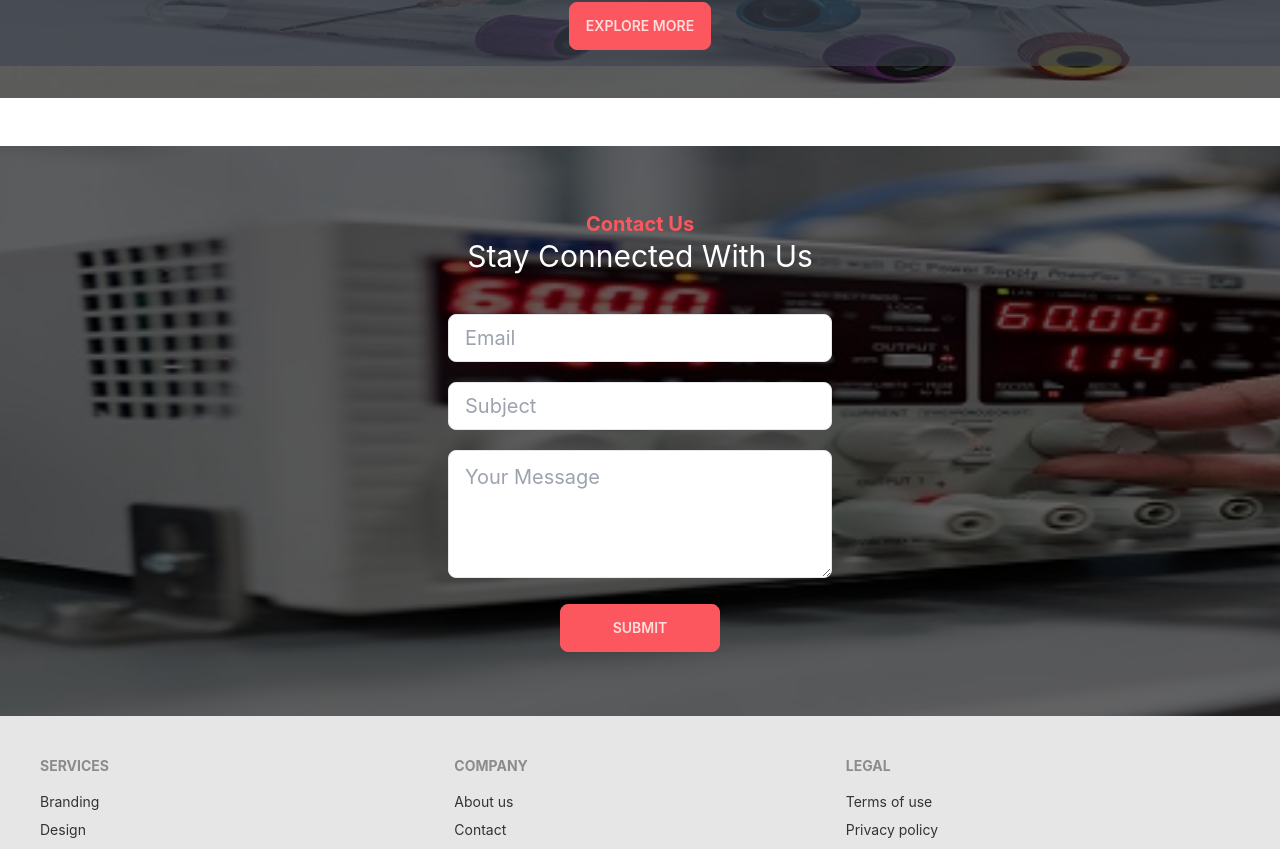
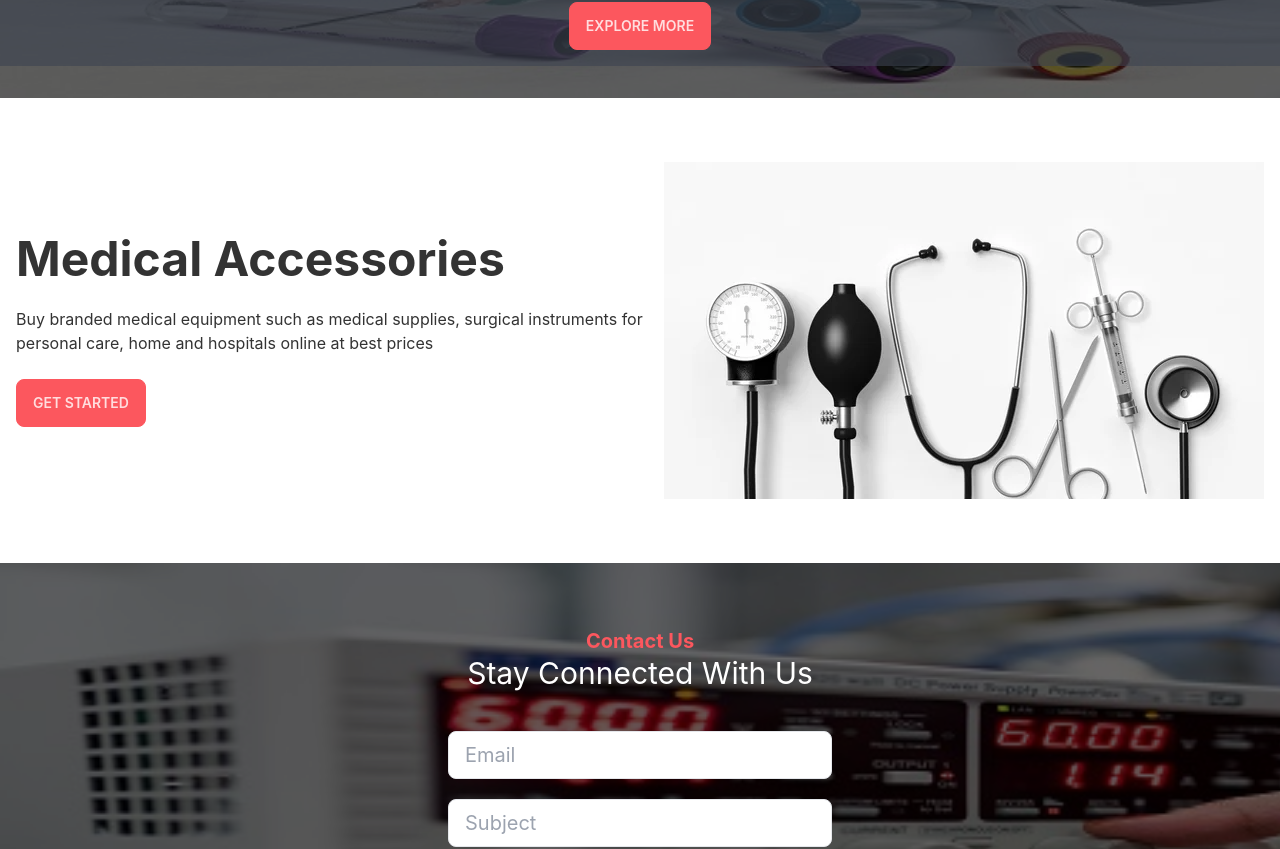
Before and after one commit to jobaierimran/manufacturer-website-client-side, a React (Create React App) app: page / in a window 1280 px wide. Shown: the part 1042-1891 px from the top of the page. Built offline with nearby package versions, Linux system fonts and the light colour scheme; no server answers.

Commit message:
Medical accessories info section done

```diff
--- a/src/Pages/Home/Contact.js
+++ b/src/Pages/Home/Contact.js
@@ -9,7 +9,7 @@ const Contact = () => {
                 backgroundRepeat: "no-repeat",
                 boxShadow: "inset 0 0 0 2000px rgba(0, 0, 0, 0.6)"
             }}
-            className='flex justify-center py-16'>
+            className='flex justify-center py-16 mt-12'>
             <div>
                 <div>
                     <h4 className="text-xl text-primary font-bold text-center">Contact Us</h4>
--- a/src/Pages/Home/Home.js
+++ b/src/Pages/Home/Home.js
@@ -3,6 +3,7 @@ import Loading from '../Shared/Loading';
 import Banner from './Banner';
 import Contact from './Contact';
 import Explore from './Explore';
+import Info from './Info';
 import Reviews from './Reviews';
 import Summary from './Summary';
 
@@ -13,6 +14,7 @@ const Home = () => {
             <Summary></Summary>
             <Reviews></Reviews>
             <Explore></Explore>
+            <Info></Info>
             <Contact></Contact>
         </div>
     );
--- /dev/null
+++ b/src/Pages/Home/Info.js
@@ -0,0 +1,20 @@
+import React from 'react';
+import mediToolImage1 from '../../Assests/images/medi-tools1.jpg'
+const Info = () => {
+    return (
+        <div>
+            <div className="hero">
+                <div className="hero-content flex-col lg:flex-row-reverse">
+                    <img alt='' src={mediToolImage1} />
+                    <div>
+                        <h1 className="text-5xl font-bold">Medical Accessories</h1>
+                        <p className="py-6">Buy branded medical equipment such as medical supplies, surgical instruments for personal care, home and hospitals online at best prices</p>
+                        <button className="btn btn-primary">Get Started</button>
+                    </div>
+                </div>
+            </div>
+        </div>
+    );
+};
+
+export default Info;
```
Also changed, not shown: src/Assests/images/medi-tools1.jpg (added).
